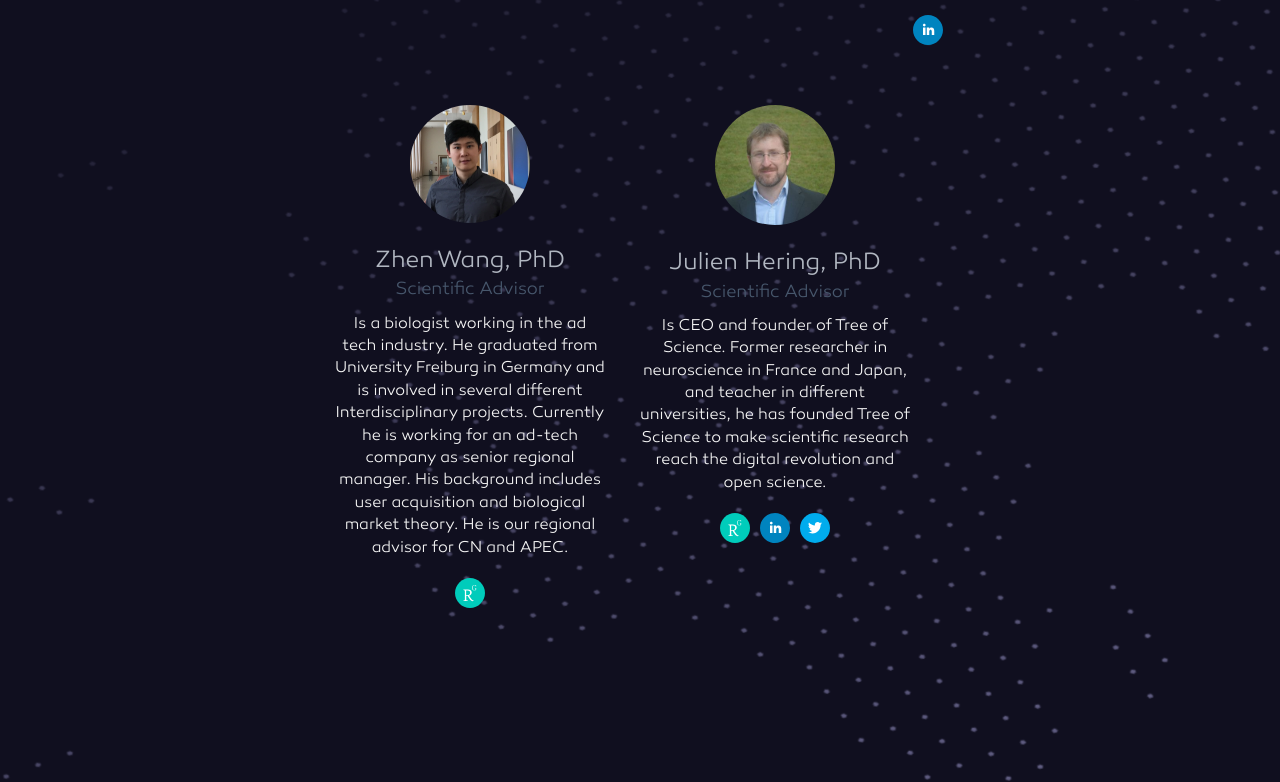
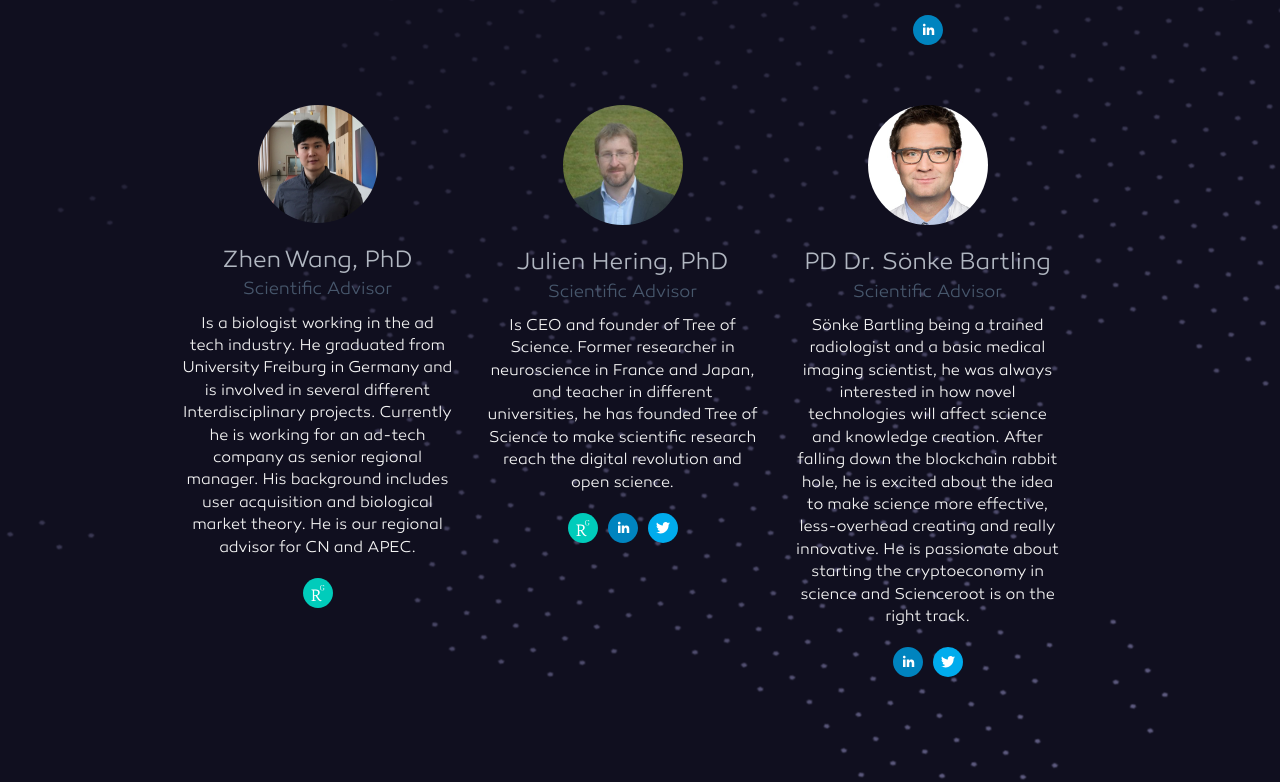
Before and after one commit to scienceroot/landing, a website: page src/index.html in a window 1280 px wide. Shown: the part 6718-7500 px from the top of the page. Drawn offline with nearby package versions, Linux system fonts and the light colour scheme; some packages are replaced by stand-ins of ours; a script that the page names is missing.

Commit message:
Added Sonke as scientific advisor.

```diff
--- a/src/index.html
+++ b/src/index.html
@@ -403,6 +403,25 @@
           </div>
         </div>
 
+        <div class="advisors__advisor" data-animate-team-member>
+          <img src="assets/images/team/sonke.png" alt="Sönke advisor" />
+          <h2>PD Dr. Sönke Bartling</h2>
+          <p>Scientific Advisor</p>
+          <p class="bio">Sönke Bartling being a trained radiologist and a basic medical imaging scientist, he was always
+            interested in how novel technologies will affect science and knowledge creation. After falling down the
+              blockchain rabbit hole, he is excited about the idea to make science more effective, less-overhead creating
+              and really innovative. He is passionate about starting the cryptoeconomy in science and Scienceroot is on
+              the right track.</p>
+          <div class="grid">
+            <a href="https://www.linkedin.com/in/soenkebartling/?locale=de_DE" class="grid__cell" target="_blank">
+              <img src="assets/images/linkedin-social.svg" alt="social icon"/>
+            </a>
+            <a href="http://twitter.com/soenkeba" class="grid__cell" target="_blank">
+              <img src="assets/images/twitter-social.svg" alt="social icon"/>
+            </a>
+          </div>
+        </div>
+
       </div>
 
     </div>
```
Also changed, not shown: src/assets/images/team/sonke.png (added).
